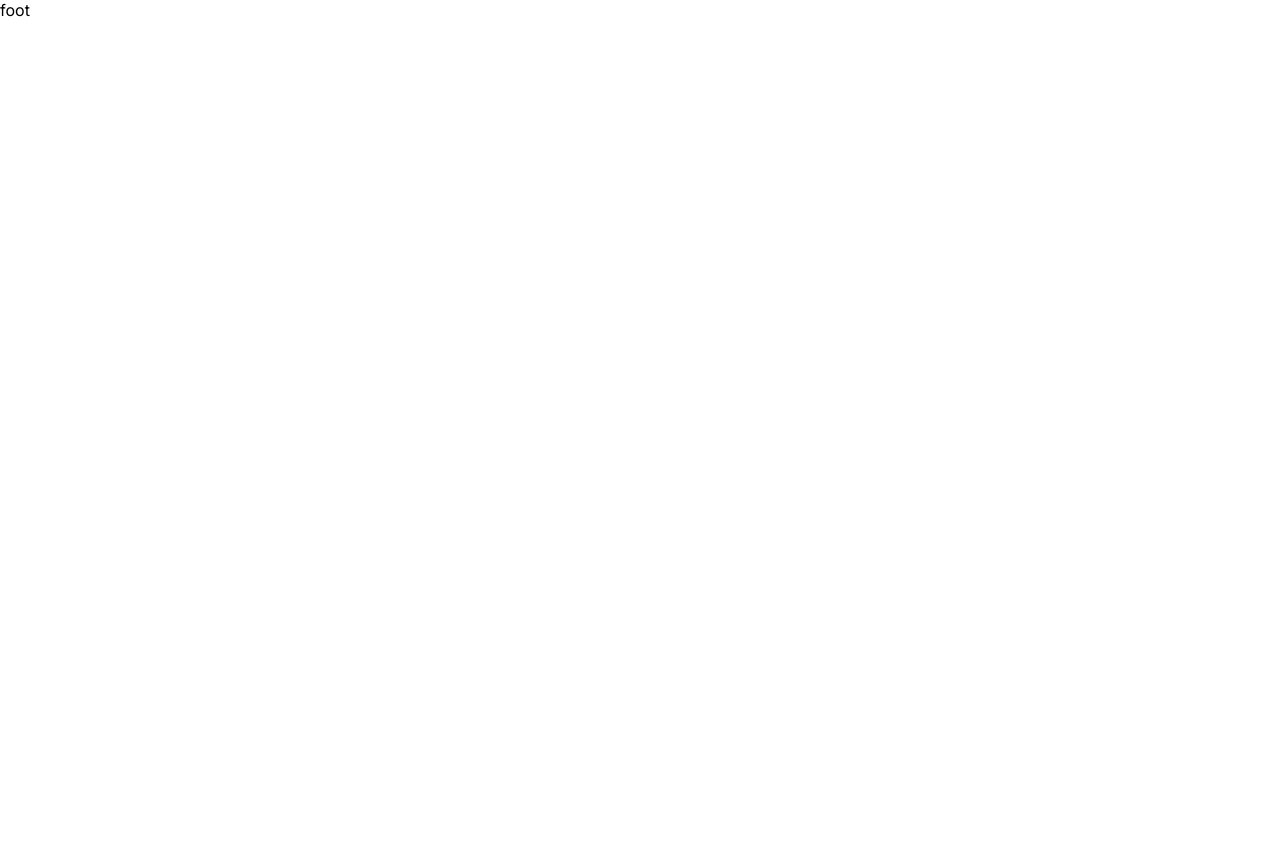
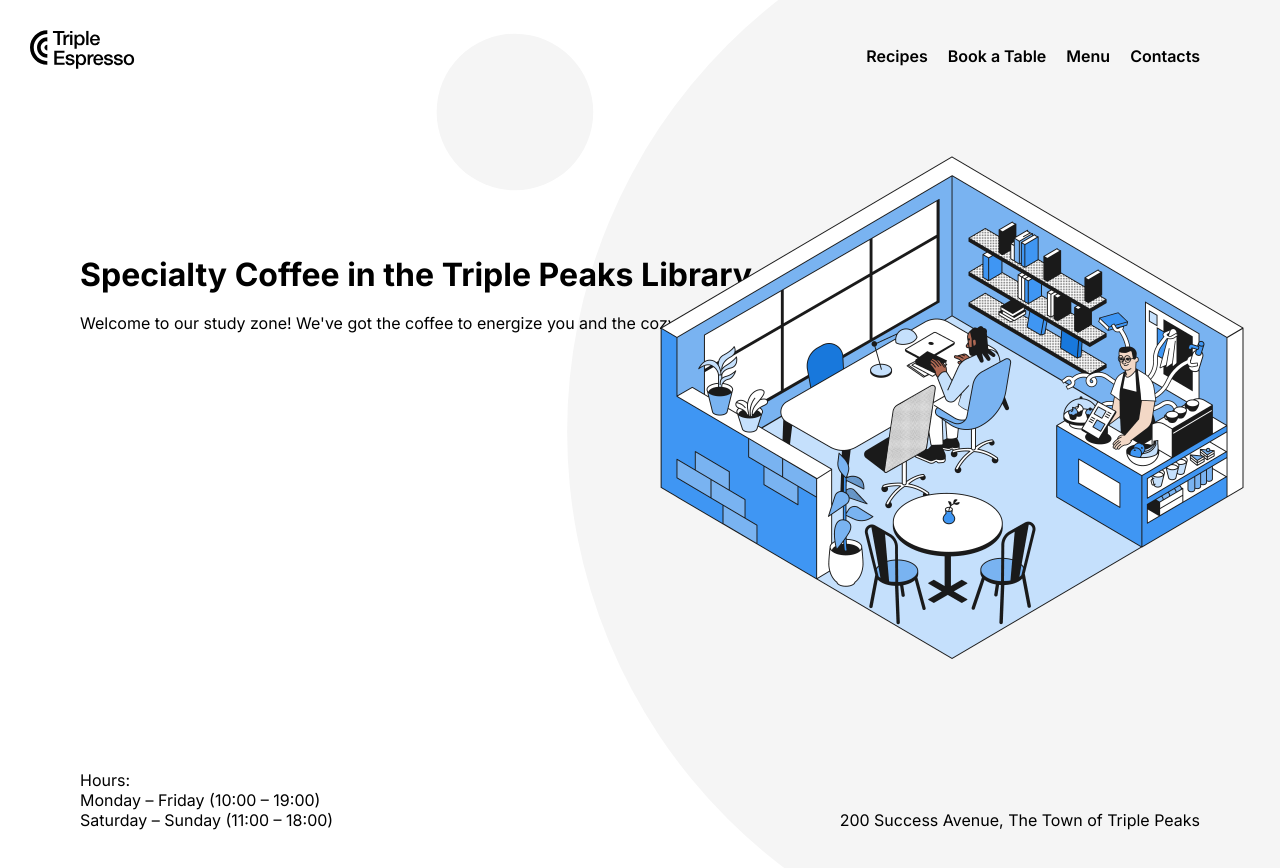
Before and after one commit to huntermelrose831/se_project_coffeeshop, a plain HTML site: page index.html in a window 1280 px wide. Before the commit the page ends 800 px from the top, so only its background shows below. Drawn offline with Linux system fonts and the light colour scheme.

Commit message:
stage 2 update

```diff
--- a/index.html
+++ b/index.html
@@ -20,7 +20,54 @@
   </head>
   <body>
     <div class="page">
-      <header class="header">foot</header>
+      <header class="header">
+        <nav class="nav">
+          <img
+            class="nav__logo"
+            src="./images/logo_coffeeshop_dark.svg"
+            alt="triple paks coffeeshop logo"
+          />
+          <ul class="nav__links">
+            <li>
+              <a class="nav__link" href="">Recipes</a>
+            </li>
+            <li>
+              <a class="nav__link" href="">Book a Table</a>
+            </li>
+            <li>
+              <a class="nav__link" href="">Menu</a>
+            </li>
+            <li>
+              <a class="nav__link" href="">Contacts</a>
+            </li>
+          </ul>
+        </nav>
+        <h1 class="header__title">
+          <span class="header__span-accent">Specialty Coffee</span> in the
+          Triple Peaks Library
+        </h1>
+        <p class="header__description">
+          Welcome to our study zone! We've got the coffee to energize you and
+          the cozy vibs to help you get creative.
+        </p>
+        <img
+          src="./images/inside_coffee_shop.png"
+          alt="coffe shop picture"
+          class="header__image"
+        />
+        <div class="header__footer">
+          <div>
+            <p class="header__paragraph">Hours:</p>
+            <p class="header__paragraph">Monday – Friday (10:00 – 19:00)</p>
+            <p class="header__paragraph">Saturday – Sunday (11:00 – 18:00)</p>
+          </div>
+          <div>
+            <p class="header__paragraph">
+              200 Success Avenue, The Town of Triple Peaks
+            </p>
+          </div>
+        </div>
+      </header>
       <main class="content">
         <section class="recipes"></section>
         <section class="reservation"></section>
--- a/pages/index.css
+++ b/pages/index.css
@@ -6,3 +6,55 @@
   font-size: 16px;
   line-height: 20px;
 }
+.header {
+  padding: 30px 80px 40px;
+  position: relative;
+  height: 800px;
+  display: flex;
+  flex-direction: column;
+  background: center/cover no-repeat #fff url(../images/background_header.svg);
+}
+.header__image {
+  position: absolute;
+  top: 124px;
+  right: 5px;
+  width: 646px;
+  height: 568px;
+}
+.header__title {
+  margin: 183px 0 0;
+}
+.header__description {
+  margin: 28px 0 0;
+}
+.header__footer {
+  margin-top: auto;
+
+  display: flex;
+  justify-content: space-between;
+  align-items: flex-end;
+}
+.header__paragraph {
+  margin: 0;
+}
+.nav {
+  display: flex;
+  justify-content: space-between;
+  margin: 0;
+}
+.nav__logo {
+  position: relative;
+  width: 105px;
+  height: 39px;
+  left: -50px;
+}
+.nav__links {
+  display: flex;
+  gap: 20px;
+  list-style-type: none;
+}
+.nav__link {
+  text-decoration: none;
+  color: black;
+  font-weight: 600;
+}
```
